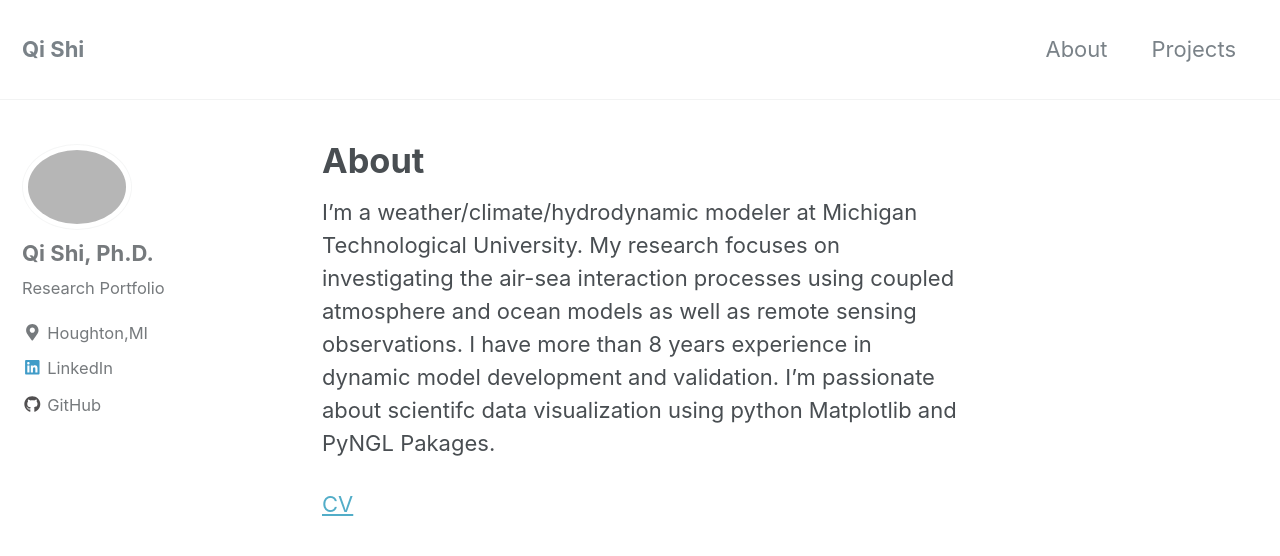
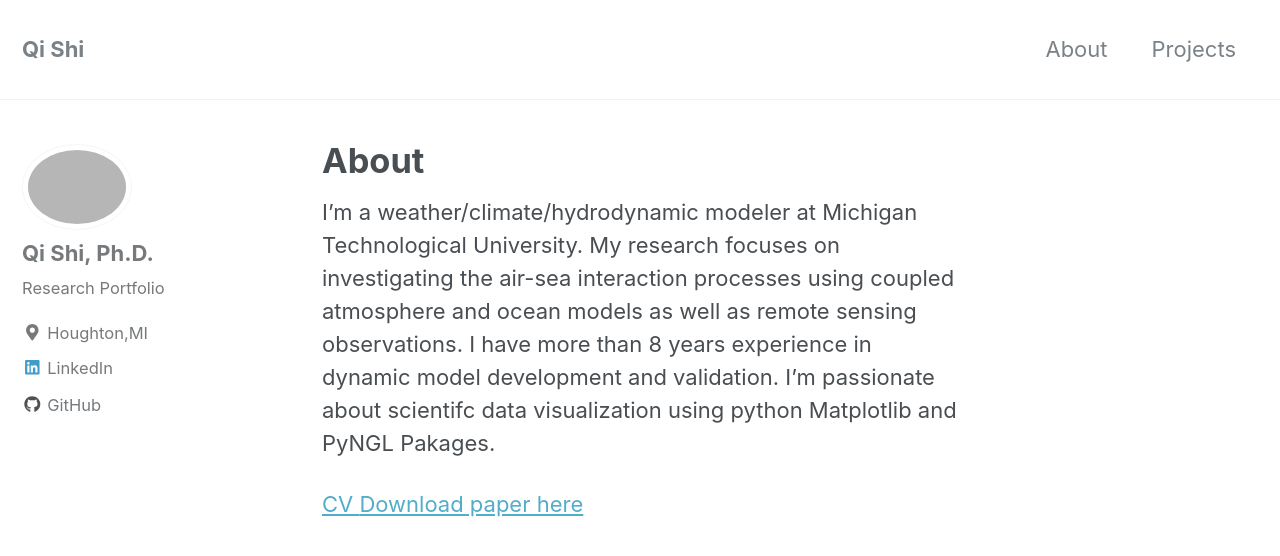
Before and after one commit to qishiphd/qishiphd.github.io, a Jekyll site: the page built from _pages/about.md, in a window 1280 px wide and 900 px high. Shown: the top 556 px of the window. Built offline with Jekyll 4.4.1, drawn with Linux system fonts in a browser that asks for light colours; nearby versions of some CDN libraries.

Commit message:
update cv

```diff
--- a/_pages/about.md
+++ b/_pages/about.md
@@ -6,3 +6,4 @@ permalink: /about/
 I'm a weather/climate/hydrodynamic modeler at Michigan Technological University. My research focuses on investigating the air-sea interaction processes using coupled atmosphere and ocean models as well as remote sensing observations. I have more than 8 years experience in dynamic model development and validation. I'm passionate about scientifc data visualization using python Matplotlib and PyNGL Pakages.
 
 <a href="https://github.com/qishiphd/qishiphd.github.io/blob/master/pdf/QiShi-cv.pdf" target="_blank">CV </a>
+[Download paper here](http://qishiphd.github.io/pdf/QiShi-cv.pdf)
```
Also changed, not shown: 1 other file.
